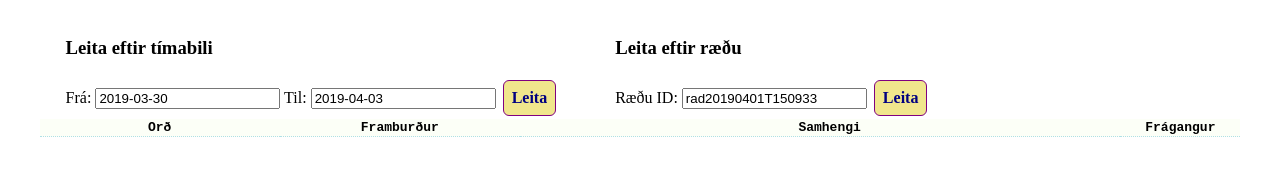
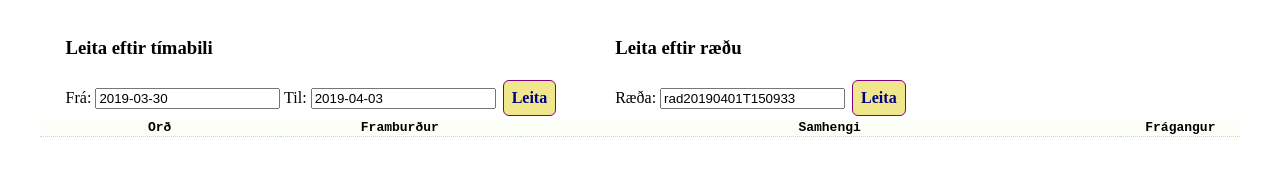
Before and after one commit to judyfong/XML_Editor, a plain HTML site: page www/new_words.html in a window 1280 px wide. Drawn offline with nearby package versions, Linux system fonts and the light colour scheme.

Commit message:
Use client preferred wording

```diff
--- a/www/new_words.html
+++ b/www/new_words.html
@@ -2,7 +2,7 @@
 <html lang="is">
   <head>
     <meta http-equiv="Content-Type" content="text/html; charset=UTF-8" />
-    <title>Listi yfir nýjum orðum</title>
+    <title>Listi yfir ný orð</title>
 
     <script src="scripts/special_characters.js"></script>
     <script src="scripts/new_words.js"></script>
@@ -230,7 +230,7 @@
           <h3>
           Leita eftir ræðu
           </h3>
-          <span> Ræðu ID: <input type="text" id="speech-id" value="rad20190401T150933"></span>
+          <span> Ræða: <input type="text" id="speech-id" value="rad20190401T150933"></span>
           <button class="save-button" id="search-speech-button">Leita</button>
         </div>
       </div>
```
